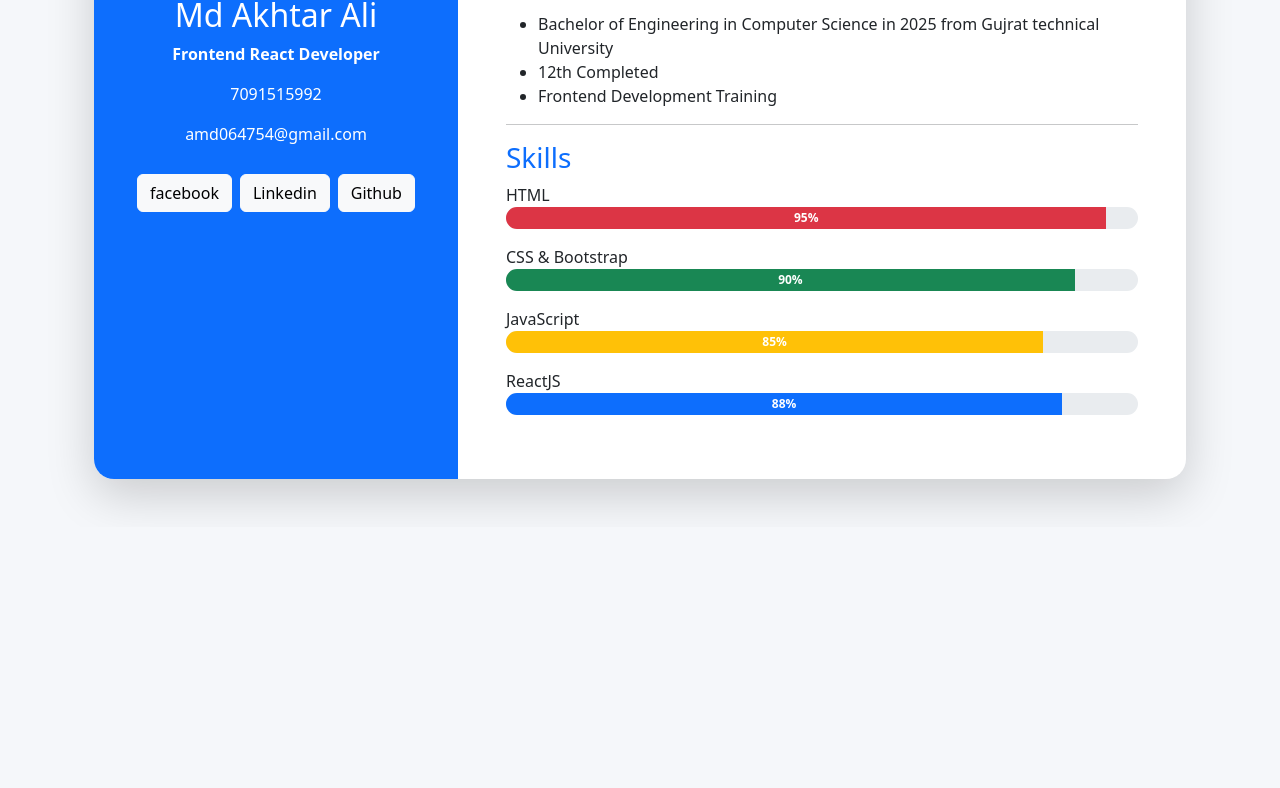
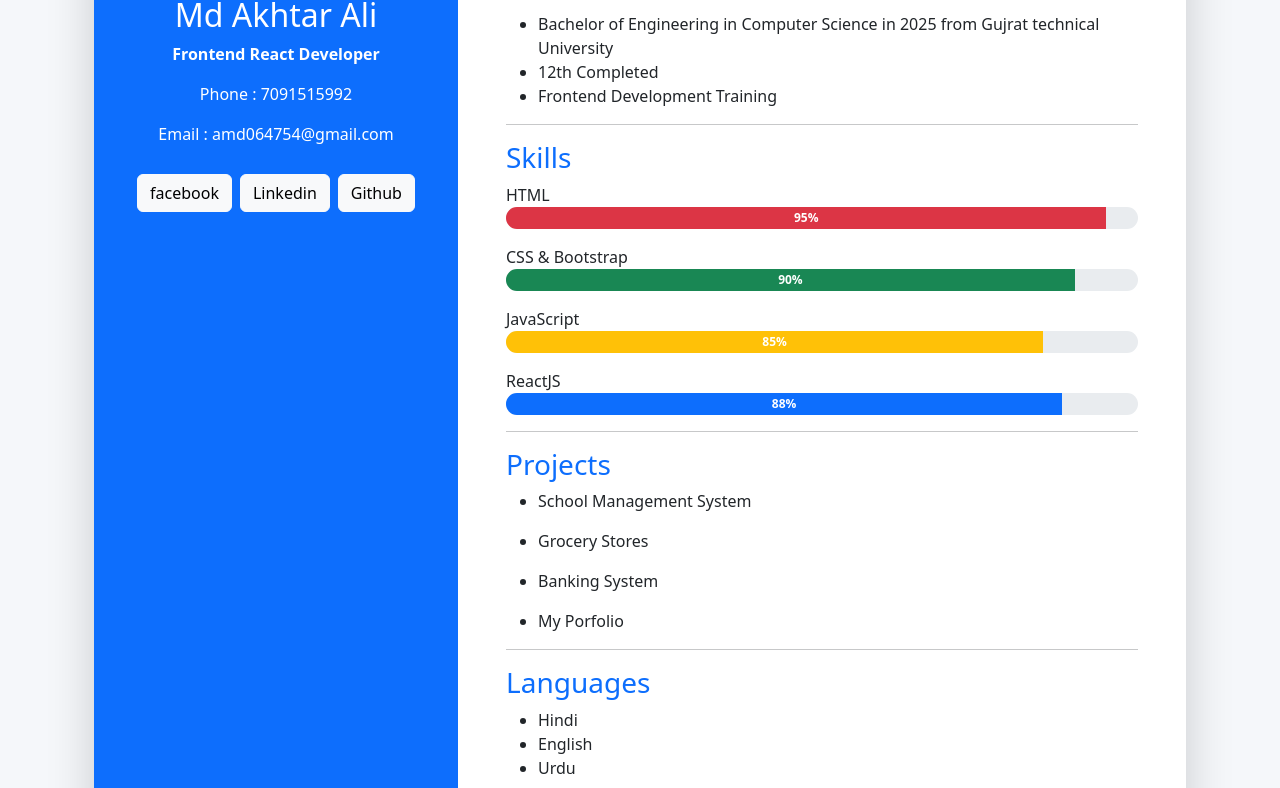
Before and after one commit to mdakhtar1234/school-management-system, a React (Vite) app: page /developer in a window 1280 px wide. Shown: the part 352-1140 px from the top of the page. Before the commit the page ends 879 px from the top, so only its background shows below. Built offline with nearby package versions, Linux system fonts and the light colour scheme.

Commit message:
Update Developer Page

```diff
--- a/src/assets/DeveloperDetails.js
+++ b/src/assets/DeveloperDetails.js
@@ -20,6 +20,11 @@ const DeveloperDetails = [
       { name: "ReactJS", percentage: "88%", color: "bg-primary" },
     ],
 
+    laguages: ["Hindi", "English", "Urdu"],
+
+
+    projects:["School Management System", "Grocery Stores","Banking System", "My Porfolio"],
+
     socialLinks: {
       facebook: "https://www.facebook.com/mdakhtarali2484",
       linkedin: "https://www.linkedin.com/in/mdakhtarali/",
--- a/src/components/Dashboard.jsx
+++ b/src/components/Dashboard.jsx
@@ -1,4 +1,5 @@
 import { useState,useEffect } from "react";
+import Footer from "./Footer";
 
 
 function Dashboard() {
@@ -110,6 +111,7 @@ useEffect(() => {
         </div>
       </div>
     </div>
+    <Footer/>
     </>
   )
 }
--- a/src/components/Developer.jsx
+++ b/src/components/Developer.jsx
@@ -1,10 +1,11 @@
 import React from 'react'
 import DeveloperDetails from '../assets/DeveloperDetails';
 import img1 from '../assets/images/developerImage.jpg';
+import Footer from './Footer';
 function Developer() {
   return (
     <>
-      {DeveloperDetails.map((detail)=>(
+      {DeveloperDetails.map((detail) => (
         <div className="container py-5">
           <div className="card border-0 shadow-lg developer-card">
             <div className="row g-0">
@@ -19,8 +20,8 @@ function Developer() {
                 />
                 <h2>{detail.name}</h2>
                 <p className="fw-bold">{detail.domain}</p>
-                 <p>{detail.phone}</p>
-                <p>{detail.email}</p>
+                <p>Phone : {detail.phone}</p>
+                <p>Email : {detail.email}</p>
 
                 <div className="mt-4">
                   <a href={detail.socialLinks.facebook}
@@ -53,15 +54,15 @@ function Developer() {
                 <h3 className="text-primary">Education</h3>
 
                 <ul>
-                  {detail.education.map((edu)=>(
+                  {detail.education.map((edu) => (
                     <li>{edu}</li>
                   ))}
                 </ul>
 
-                <hr/>
+                <hr />
                 <h3 className="text-primary">Skills</h3>
 
-            {detail.skills.map((skills)=>(
+                {detail.skills.map((skills) => (
                   <div className="mb-3">
                     <label>{skills.name}</label>
 
@@ -76,16 +77,37 @@ function Developer() {
                       </div>
                     </div>
                   </div>
+                ))}
+                <hr />
+                <h3 className="text-primary">Projects</h3>
+                {detail.projects.map((project) => (
+                  <ul>
+                    <li>{project}</li>
+                  </ul>
+                ))}
+                <hr />
+                <h3 className="text-primary">Languages</h3>
+                <ul>
+
+                  {detail.laguages.map((laguage) => (
+                    <li>{laguage}</li>
+                  ))}
+                </ul>
+                <hr />
+
+              </div>
+
+            </div>
+
+          </div>
+
+        </div>
 
 
 
       ))}
 
-               </div>
-            </div>
-          </div>
-        </div>
-      ))}
+      <Footer />
     </>
   )
 }
--- a/src/components/NoticeBoard.jsx
+++ b/src/components/NoticeBoard.jsx
@@ -1,8 +1,10 @@
 import React from 'react'
 import notices from '../assets/NoticeBoardData';
+import Footer from './Footer';
 function NoticeBoard() {
 
   return (
+    <>
     <div className="container mt-4">
       <h2 className="text-center mb-4">Notice Board</h2>
 
@@ -26,6 +28,8 @@ function NoticeBoard() {
         ))}
       </div>
     </div>
+    <Footer/>
+    </>
   );
 }
 
--- a/src/components/Result.jsx
+++ b/src/components/Result.jsx
@@ -1,9 +1,11 @@
 import React from 'react'
 import results from '../assets/ResultData';
+import Footer from './Footer';
 function Result() {
 
 
   return (
+    <>
       <div className="container mt-4">
         <div className="d-flex justify-content-between align-items-center mb-4">
           <h2>Student Results</h2>
@@ -15,7 +17,8 @@ function Result() {
           <div className="card shadow-lg">
             <div className="card-body  "
               style={
-      {maxHeight: "400px",
+                {
+                  maxHeight: "400px",
                   overflowY: "auto",
                   overflowX: "auto",
                 }}
@@ -66,6 +69,8 @@ function Result() {
         </div>
 
       </div>
+      <Footer/>
+    </>
 
   );
 }
--- a/src/components/Students.jsx
+++ b/src/components/Students.jsx
@@ -1,6 +1,7 @@
 import React, { useState } from 'react'
 import students from '../assets/studentsData'
 import { useForm } from 'react-hook-form'
+import Footer from './Footer'
 
 function Students() {
 
@@ -192,7 +193,9 @@ function Students() {
             </table>
           </div>
         </div>
-      </div></>
+      </div>
+      <Footer/>
+      </>
   )
 }
 
--- a/src/components/Teacher.jsx
+++ b/src/components/Teacher.jsx
@@ -1,8 +1,10 @@
 import React from 'react'
 import teachers from '../assets/TeacherData';
+import Footer from './Footer';
 function Teacher() {
 
   return (
+   <>
     <div className="container mt-4">
       <div className="d-flex justify-content-between align-items-center mb-4">
         <h2>Teacher Management</h2>
@@ -57,6 +59,7 @@ function Teacher() {
         </div>
       </div>
     </div>
+    <Footer/></>
   );
 }
 
```
Lines whose indentation alone changed are shown as unchanged.
